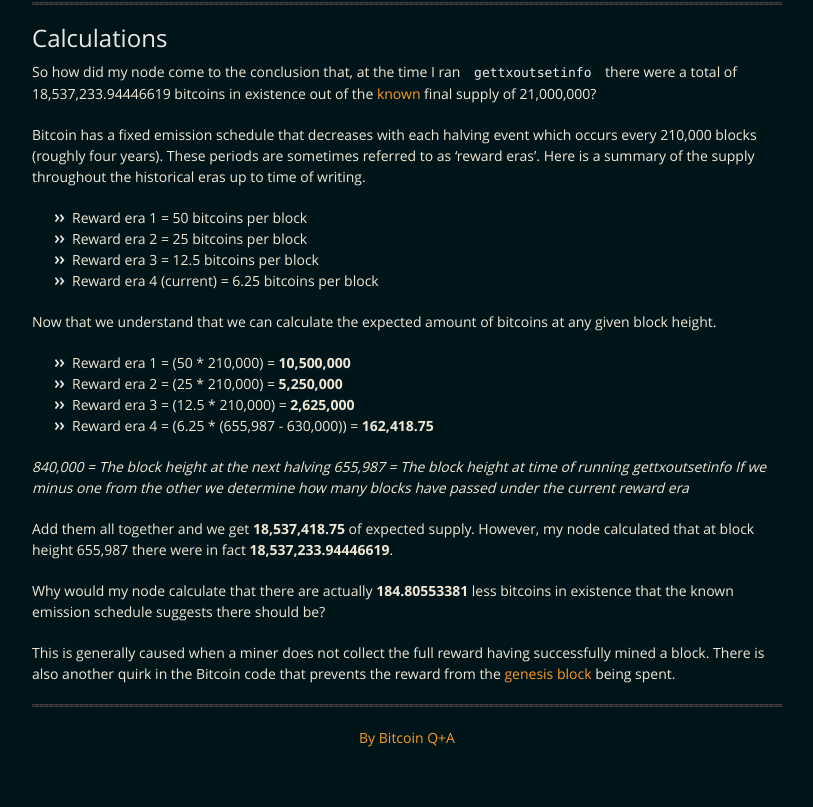
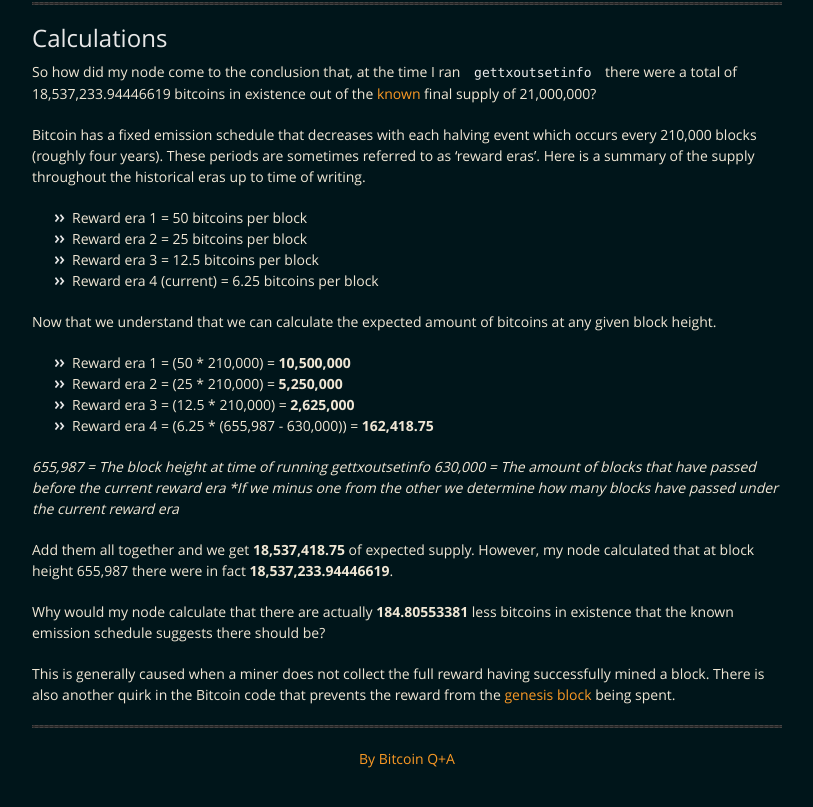
Before and after one commit to BitcoinQnA/verify-supply, a Jekyll site: the page built from index.md, in a window 1280 px wide and 900 px high, scrolled down 1725 px. Shown: the top 807 px of the window, without its empty margins (233-1046 px from the left). Built offline with Jekyll 4.4.1, drawn with Linux system fonts in a browser that asks for light colours.

Commit message:
Update index.md

```diff
--- a/index.md
+++ b/index.md
@@ -79,8 +79,8 @@ Now that we understand that we can calculate the expected amount of bitcoins at
 * Reward era 3 = (12.5 * 210,000) = **2,625,000**
 * Reward era 4 = (6.25 * (655,987 - 630,000)) = **162,418.75**
 
-*840,000 = The block height at the next halving*
 *655,987 = The block height at time of running gettxoutsetinfo*
+*630,000 = The amount of blocks that have passed before the current reward era
 *If we minus one from the other we determine how many blocks have passed under the current reward era*
 
 Add them all together and we get **18,537,418.75** of expected supply. However, my node calculated that at block height 655,987 there were in fact **18,537,233.94446619**.
```
